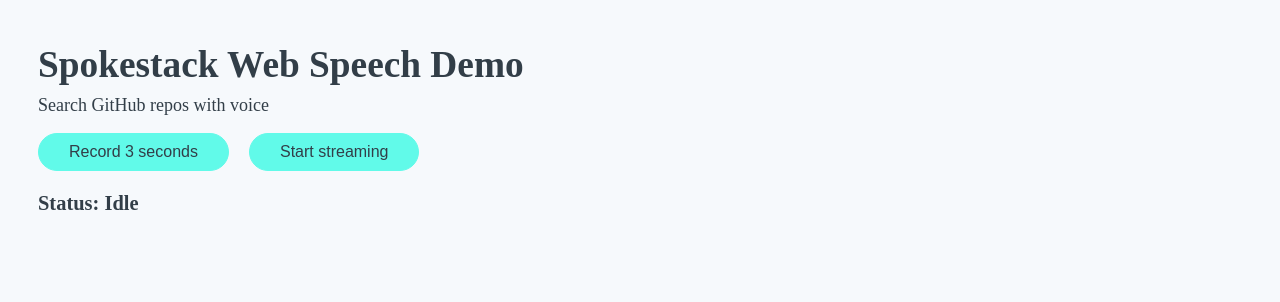
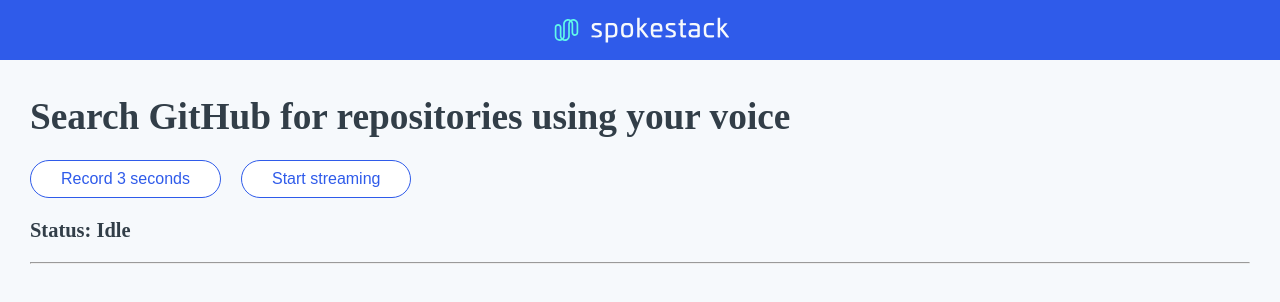
Before and after one commit to spokestack/node-spokestack, a Next.js app in the folder examples/with-next/: page / in a window 1280 px wide. Shown: the top 302 px of the page. Built offline with nearby package versions, Linux system fonts and the light colour scheme.

Commit message:
chore(examples): restyle to more closely match the Spokestack theme

```diff
--- /dev/null
+++ b/examples/with-next/components/Header.tsx
@@ -0,0 +1,35 @@
+import React from 'react'
+import * as theme from '../theme'
+
+export default function Header() {
+  return (
+    <header className="header">
+      <a href="/" className="logo">
+        <img src="/images/logo.svg" className="logo-image" />
+      </a>
+      <style jsx>{`
+        .header {
+          height: 60px;
+          margin: 0;
+          padding: 0 30px;
+          background-color: ${theme.primary};
+          display: flex;
+          flex-direction: row;
+          justify-content: center;
+          align-items: center;
+          user-select: none;
+        }
+        .logo {
+          line-height: 0;
+        }
+        .logo-image {
+          line-height: 0;
+          max-width: none;
+          margin: 0;
+          width: 185px;
+          height: 60px;
+        }
+      `}</style>
+    </header>
+  )
+}
--- a/examples/with-next/components/Layout.tsx
+++ b/examples/with-next/components/Layout.tsx
@@ -2,6 +2,7 @@
 
 import Head from 'next/head'
 import React from 'react'
+import Header from '../components/Header'
 
 interface Props {
   title?: string
@@ -13,25 +14,27 @@
   children
 }: Props) {
   return (
-    <div className="container">
+    <>
       <Head>
         <title>{title}</title>
       </Head>
+      <Header />
 
-      {children}
+      <main className="content">{children}</main>
 
       <style jsx global>{`
         * {
           box-sizing: border-box;
         }
         body {
+          margin: 0;
           padding: 0;
           background-color: ${theme.mainBackground};
           color: ${theme.text};
           font-size: ${theme.fontSize};
           line-height: ${theme.lineHeight};
         }
-        .container {
+        .content {
           padding: 30px;
         }
         a {
@@ -123,6 +126,6 @@
           color: ${theme.error};
         }
       `}</style>
-    </div>
+    </>
   )
 }
--- a/examples/with-next/pages/index.tsx
+++ b/examples/with-next/pages/index.tsx
@@ -189,21 +189,19 @@
     } = this.state
     return (
       <Layout>
-        <header className="header">
-          <h1>Spokestack Web Speech Demo</h1>
-          <p>Search GitHub repos with voice</p>
-        </header>
+        <h1>Search GitHub for repositories using your voice</h1>
         <div className="buttons">
-          <button className="btn" onClick={this.record3Seconds}>
+          <button className="btn btn-primary" onClick={this.record3Seconds}>
             Record 3 seconds
           </button>
-          <button className="btn" onClick={this.toggleRecordStream}>
+          <button className="btn btn-primary" onClick={this.toggleRecordStream}>
             {streaming ? 'Stop' : 'Start'} streaming
           </button>
         </div>
         <h4>
           Status: <span id="status">{status}</span>
         </h4>
+        <hr />
         {error && <p className="error">{error}</p>}
         {term && <p className="wrapper">Search term: {term}</p>}
         {searching ? (
```
Also changed, not shown: examples/with-next/public/images/logo.svg (added), examples/with-next/public/images/svg-sprite.svg (renamed from examples/with-next/images/svg-sprite.svg).
